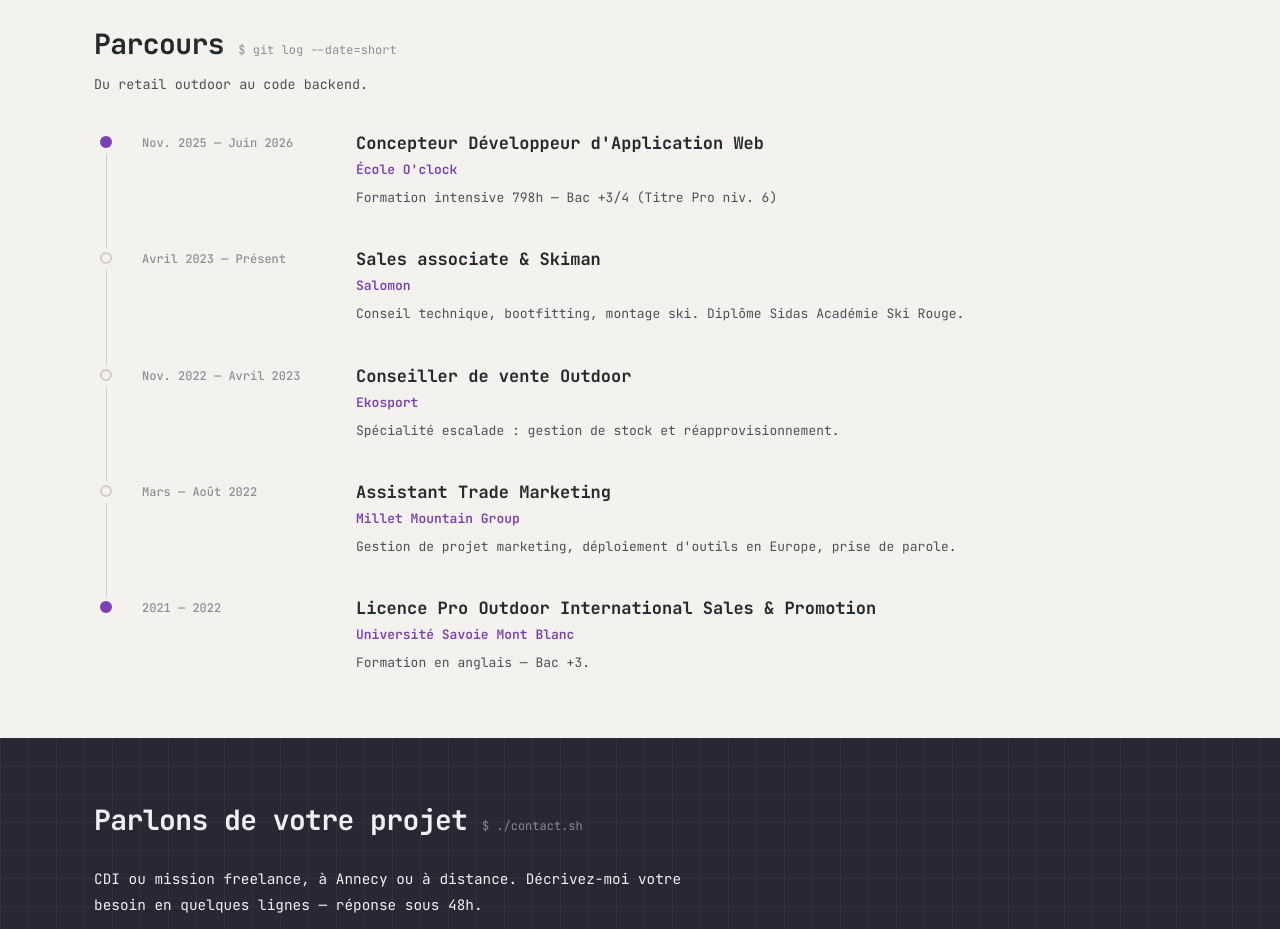
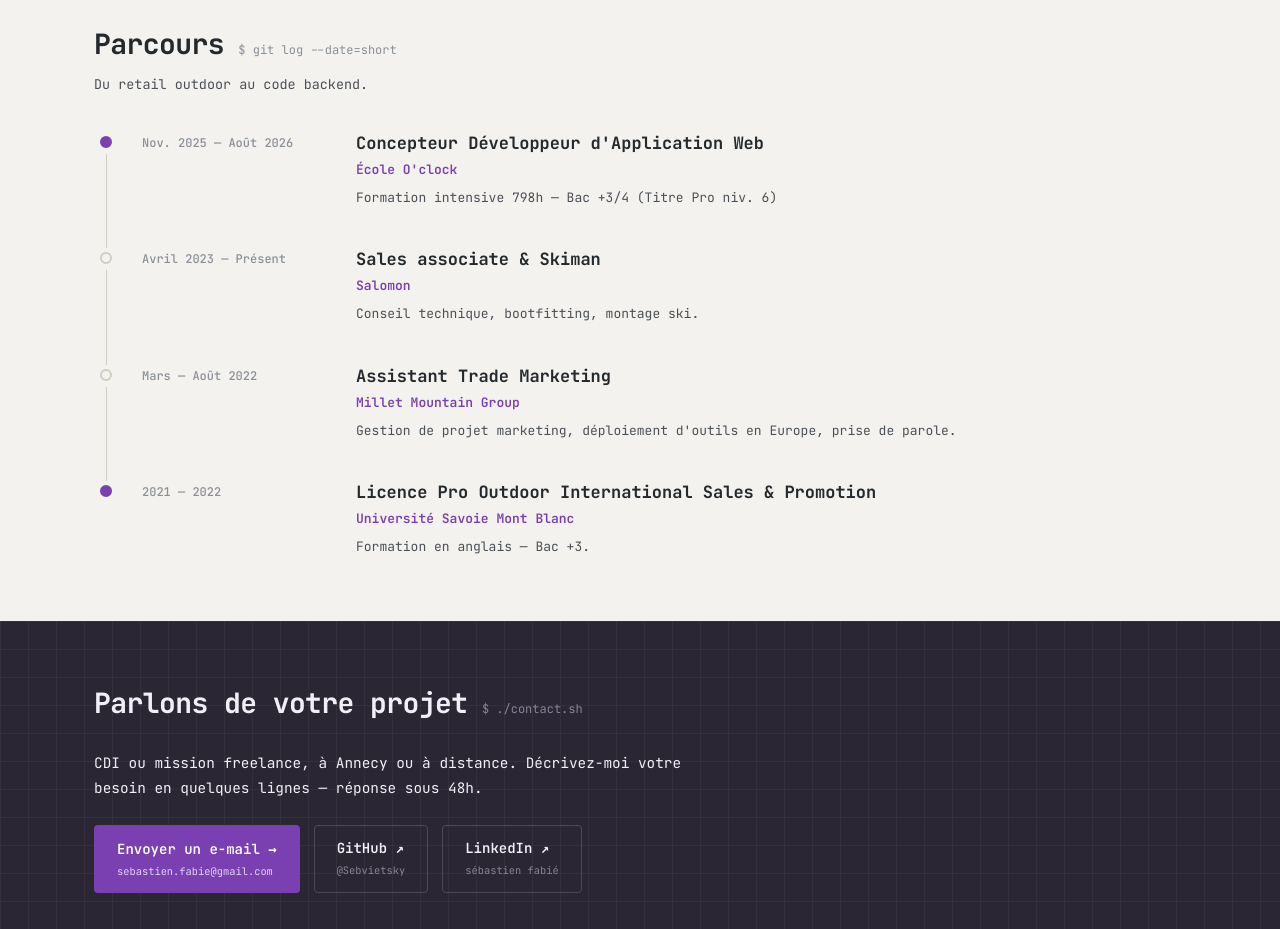
Before and after one commit to Sebvietsky/Sebvietsky.github.io, a SvelteKit app: page / in a window 1280 px wide. Shown: the part 1540-2469 px from the top of the page. Built offline with nearby package versions, Linux system fonts and the light colour scheme.

Commit message:
fix: content du parcours

```diff
--- a/src/routes/+page.svelte
+++ b/src/routes/+page.svelte
@@ -50,7 +50,7 @@
 
   const experiences = [
     {
-      period: "Nov. 2025 — Juin 2026",
+      period: "Nov. 2025 — Août 2026",
       role: "Concepteur Développeur d'Application Web",
       org: "École O'clock",
       detail: "Formation intensive 798h — Bac +3/4 (Titre Pro niv. 6)",
@@ -61,14 +61,7 @@
       role: "Sales associate & Skiman",
       org: "Salomon",
       detail:
-        "Conseil technique, bootfitting, montage ski. Diplôme Sidas Académie Ski Rouge.",
-      current: false,
-    },
-    {
-      period: "Nov. 2022 — Avril 2023",
-      role: "Conseiller de vente Outdoor",
-      org: "Ekosport",
-      detail: "Spécialité escalade : gestion de stock et réapprovisionnement.",
+        "Conseil technique, bootfitting, montage ski.",
       current: false,
     },
     {
```
